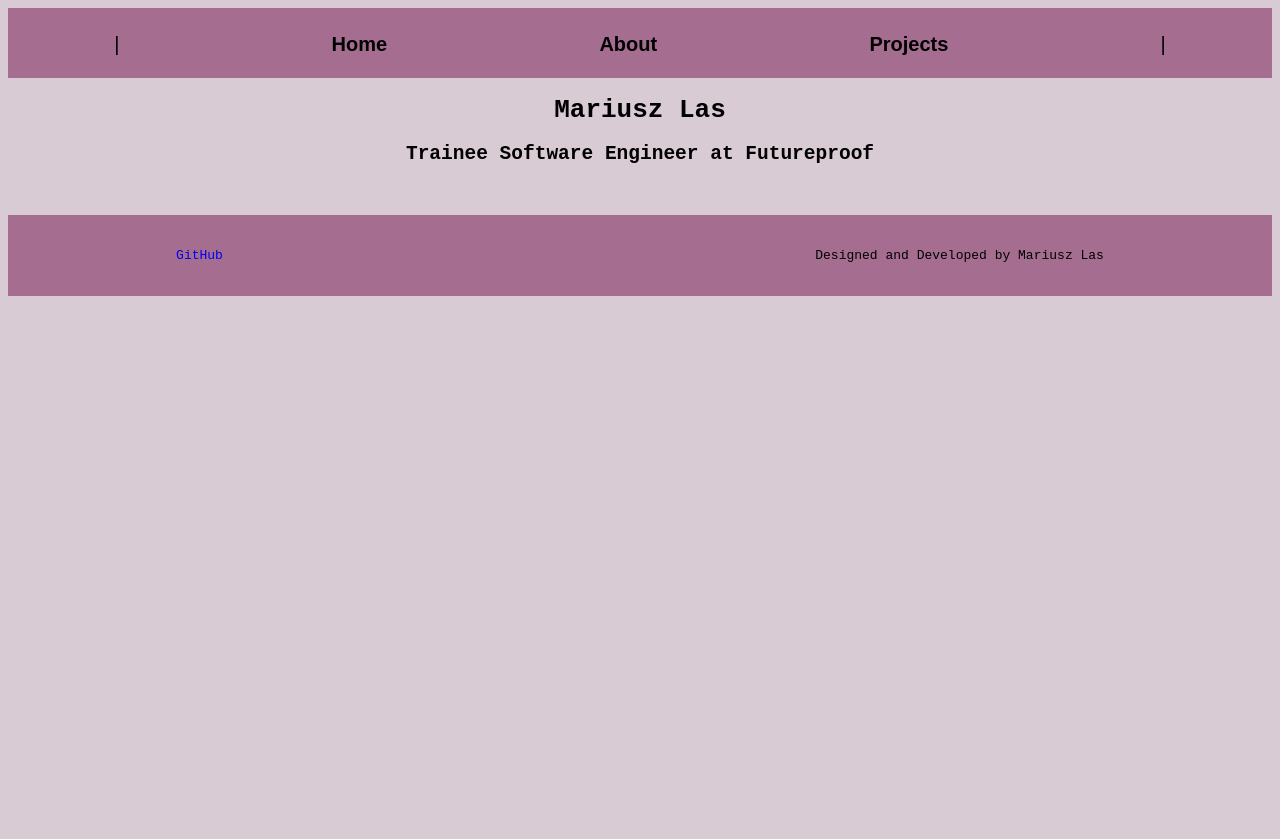
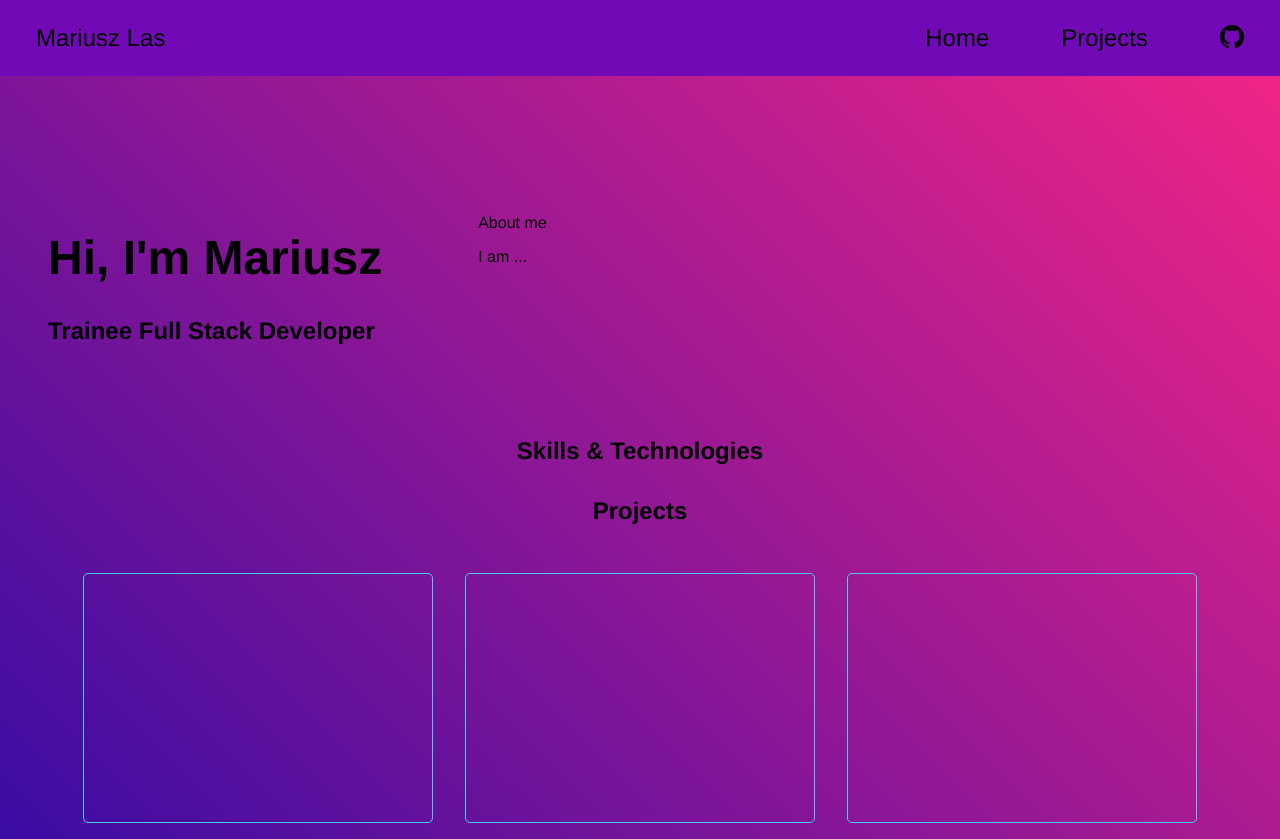
Before and after one commit to mariuszlas/personal-website, a plain HTML site: page index.html in a window 1280 px wide. Before the commit the page ends 800 px from the top, so only its background shows below. Drawn offline with nearby package versions, Linux system fonts and the light colour scheme.

Commit message:
Created basic layout

```diff
--- a/index.html
+++ b/index.html
@@ -1,27 +1,62 @@
 <!DOCTYPE html>
-<html>
+<html lang="en">
 <head>
-    <meta charset="utf-8">
-    <title>Portfolio</title>
-    <meta name="viewport" content="width=device-width">
+    <meta charset="UTF-8">
+    <meta name="viewport" content="width=device-width, initial-scale=1.0">
+    <meta http-equiv="X-UA-Compatible" content="ie=edge">
     <link rel="stylesheet" href="style.css" type="text/css">
+    <title>Mariusz Las</title>
 </head>
 
 <body>
-    <header>
     <nav>
-        <a class="nav-font" href="#">Home</a>
-        <a class="nav-font" href="#">About</a>
-        <a class="nav-font" href="#">Projects</a>
+        <span id="name">Mariusz Las</span>
+        <div id="nav-links">
+            <a class="nav-font" href="#top">Home</a>
+            <a class="nav-font" href="#projects">Projects</a>
+            <a href="https://github.com/mariuszlas" target="_blank"><i class="bi bi-github"></i></a>
+
+        </div>
     </nav>
+
+    <header id="top">
+        <div id="intro">
+            <h1>Hi, I'm Mariusz</h1>
+            <h2>Trainee Full Stack Developer</h2>
+        </div>
+        <div id="about">
+            <p>About me</p>
+            <p>I am ...</p>
+        </div>
     </header>
 
-    <h1>Mariusz Las</h1>
-    <h2>Trainee Software Engineer at Futureproof</h2>
+    <main>
+        <section id="skills">
+            <h3>Skills & Technologies</h3>
+            <div id="skills-div">
+
+            </div>
+        </section>
+
+        <h4>Projects</h4>
+
+        <section id="projects">
+            <article>
+
+            </article>
+
+            <article>
+
+            </article>
+
+            <article>
+
+            </article>
+
+        </section>
+    </main>
 
     <footer>
-      <p><a href="https://github.com/mariuszlas" target="_blank">GitHub</a><p>
-      <p id="end">Designed and Developed by Mariusz Las</p>
     </footer>
 
 </body>
--- a/style.css
+++ b/style.css
@@ -1,45 +1,77 @@
+@import url("https://cdn.jsdelivr.net/npm/bootstrap-icons@1.5.0/font/bootstrap-icons.css");
+
+* {
+    box-sizing: border-box;
+}
+
+html {
+    scroll-behavior: smooth;
+}
+
 body {
-  background-color: #d8cbd3;
-  font-family: monospace;
+    font-family: Helvetica, monospace;
+    background-image: linear-gradient(45deg, #3a0ca3, #f72585);
+    margin: 0;
+}
+
+nav {
+    display: flex;
+    justify-content: space-between;
+    padding: 1.5em 0 1.5em 0;
+    background-color: #7209b7;
+    position: fixed;
+    top: 0;
+    width: 100%;
 }
 
 header {
-  background-color: #a56d90;
-  height: 70px;
-  font-family: sans-serif;
-  font-size: 20px;
-  margin-bottom: 65px;
-  margin: 0px;
+    display: flex;
+    flex-wrap: wrap;
 }
 
-nav {
-  text-align: center;
-  display: flex;
-  justify-content: space-around;
-  padding-top: 25px;
+header > div {
+    padding: 3em;
 }
 
-nav::before, nav::after {
-  content: "|";
+nav > span, #nav-links > a {
+    padding: 0 1.5em 0 1.5em;
+    font-size: 1.5em;
+    text-decoration: none;
+    color: black;
 }
 
-h1, h2 {
-  text-align: center;
+#nav-links {
+    display: flex;
 }
 
-footer {
-  margin-top: 50px;
-  background-color: #a56d90;
-  padding: 20px;
-  display: flex;
-  justify-content: space-around;
+header {
+    margin-top: 150px;
 }
 
-.nav-font {
-  color: black;
-  font-weight: bold;
+h3, h4 {
+    text-align: center;
+    font-size: 1.5em;
 }
 
-a {
-  text-decoration: none;
+h1 {
+    font-size: 3em;
 }
+
+img {
+    width: auto;
+    height: auto;
+}
+
+#projects {
+    display: flex;
+    flex-wrap: wrap;
+    justify-content: center;
+}
+
+article {
+    width: 350px;
+    height: 250px;
+    border: solid 1px #4cc9f0;
+    border-radius: 5px;
+    margin: 1em;
+}
```
Lines whose indentation alone changed are shown as unchanged.
